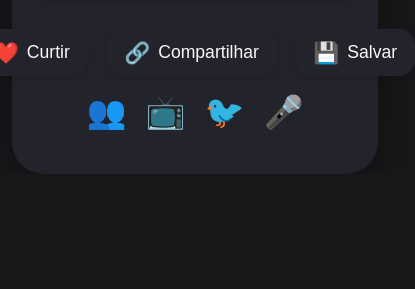
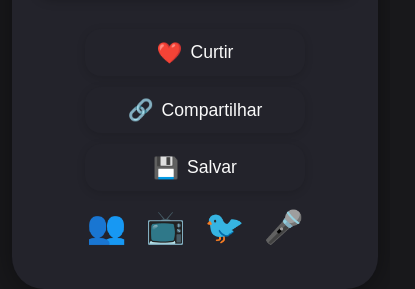
Before and after one commit to ProgetosDsigner/biosinstagram, a plain HTML site: page index.html in a window 390 px wide. Shown: the part 1875-2164 px from the top of the page, 415 px wide, since content can reach past the window. Before the commit the page ends 2049 px from the top, so only its background shows below. Drawn offline with Linux system fonts and the light colour scheme.

Commit message:
Ajustar layout dos botões de ação para mobile

```diff
--- a/index.html
+++ b/index.html
@@ -91,6 +91,15 @@
       .container {
         padding: 1.2rem 0.5rem;
       }
+      .botoes-acoes {
+        flex-direction: column !important;
+        gap: 0.7rem !important;
+        align-items: center !important;
+      }
+      .botoes-acoes button {
+        width: 100% !important;
+        max-width: 220px;
+      }
     }
   </style>
 </head>
@@ -116,10 +125,10 @@
         <img src="https://i.imgur.com/QPPxAK0.jpg" alt="Trabalho 2" style="width:100%; max-width:320px; aspect-ratio:4/5; object-fit:cover; border-radius:1.2rem; box-shadow:0 2px 12px #0004;">
         <img src="https://i.imgur.com/Wy4x2bn.jpg" alt="Trabalho 3" style="width:100%; max-width:320px; aspect-ratio:4/5; object-fit:cover; border-radius:1.2rem; box-shadow:0 2px 12px #0004;">
       </div>
-      <div style="display:flex; justify-content:center; gap:1.2rem; margin:2rem 0 1rem 0;">
-        <button onclick="curtir()" title="Curtir" style="background:#23232b; border:none; border-radius:1rem; padding:0.7rem 1.1rem; color:#fafafa; font-size:1.1rem; display:flex; align-items:center; gap:0.5rem; cursor:pointer; box-shadow:0 2px 8px #0002; transition:background 0.2s;"><span style="font-size:1.3rem;">❤️</span> Curtir</button>
-        <button onclick="compartilhar()" title="Compartilhar" style="background:#23232b; border:none; border-radius:1rem; padding:0.7rem 1.1rem; color:#fafafa; font-size:1.1rem; display:flex; align-items:center; gap:0.5rem; cursor:pointer; box-shadow:0 2px 8px #0002; transition:background 0.2s;"><span style="font-size:1.3rem;">🔗</span> Compartilhar</button>
-        <button onclick="salvar()" title="Salvar" style="background:#23232b; border:none; border-radius:1rem; padding:0.7rem 1.1rem; color:#fafafa; font-size:1.1rem; display:flex; align-items:center; gap:0.5rem; cursor:pointer; box-shadow:0 2px 8px #0002; transition:background 0.2s;"><span style="font-size:1.3rem;">💾</span> Salvar</button>
+      <div style="display:flex; justify-content:center; gap:1.2rem; margin:2rem 0 1rem 0;" class="botoes-acoes">
+        <button onclick="curtir()" title="Curtir" style="background:#23232b; border:none; border-radius:1rem; padding:0.7rem 1.1rem; color:#fafafa; font-size:1.1rem; display:flex; align-items:center; gap:0.5rem; cursor:pointer; box-shadow:0 2px 8px #0002; transition:background 0.2s; width:120px; justify-content:center;"> <span style="font-size:1.3rem;">❤️</span> Curtir</button>
+        <button onclick="compartilhar()" title="Compartilhar" style="background:#23232b; border:none; border-radius:1rem; padding:0.7rem 1.1rem; color:#fafafa; font-size:1.1rem; display:flex; align-items:center; gap:0.5rem; cursor:pointer; box-shadow:0 2px 8px #0002; transition:background 0.2s; width:120px; justify-content:center;"> <span style="font-size:1.3rem;">🔗</span> Compartilhar</button>
+        <button onclick="salvar()" title="Salvar" style="background:#23232b; border:none; border-radius:1rem; padding:0.7rem 1.1rem; color:#fafafa; font-size:1.1rem; display:flex; align-items:center; gap:0.5rem; cursor:pointer; box-shadow:0 2px 8px #0002; transition:background 0.2s; width:120px; justify-content:center;"> <span style="font-size:1.3rem;">💾</span> Salvar</button>
       </div>
       <div style="display:flex; justify-content:center; gap:1.2rem; margin-bottom:1.5rem;">
         <a href="https://www.instagram.com/diomar_melo/" target="_blank" title="Instagram" style="color:#fafafa; font-size:2rem; text-decoration:none;"><span style="font-family:Arial;">&#x1F465;</span></a>
```
